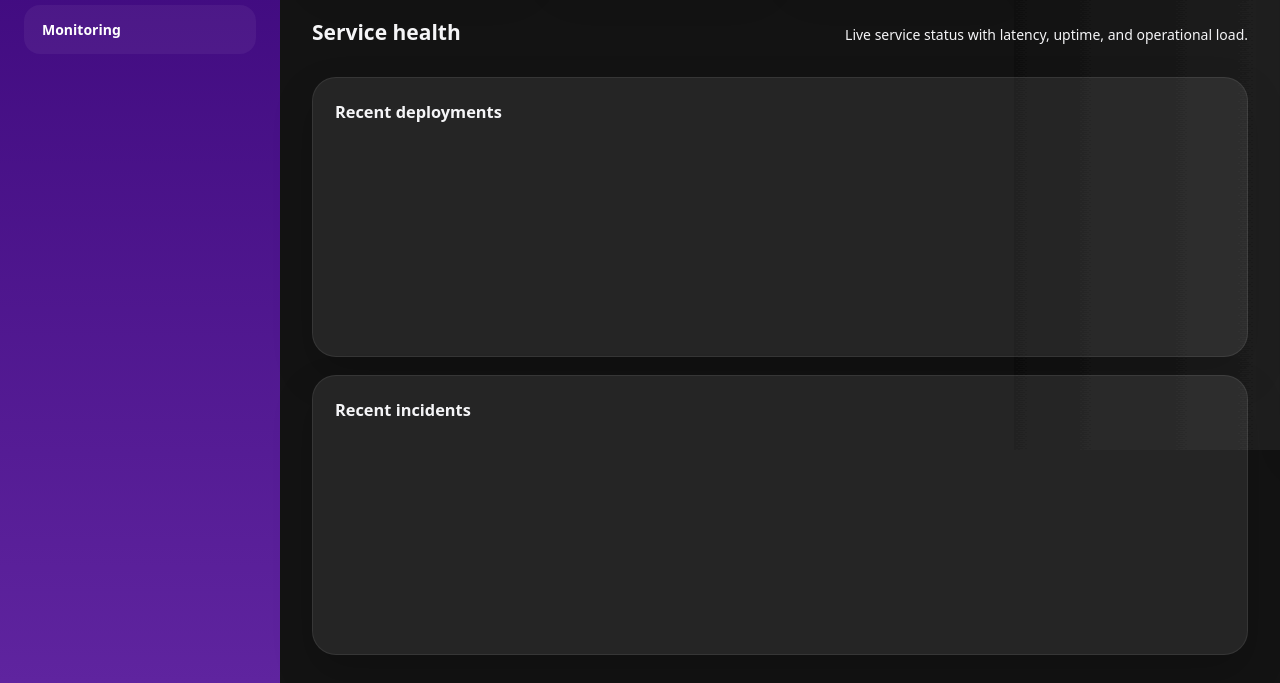
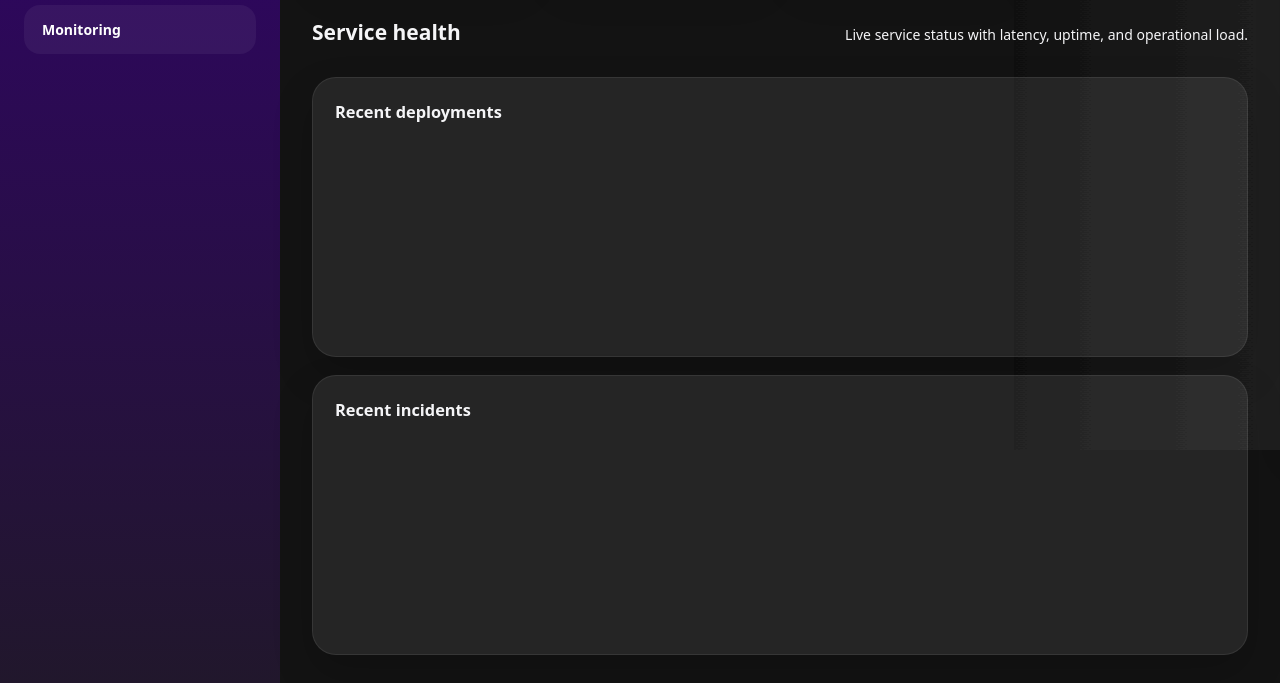
Before and after one commit to tomodachi0/DXC-Ops-Deployment-Dashboard, a plain HTML site: page frontend/index.html in a window 1280 px wide. Shown: the part 350-1033 px from the top of the page. Drawn offline with nearby package versions, Linux system fonts and the light colour scheme; no server answers.

Commit message:
fixing workflows problems and changing colors

```diff
--- a/frontend/style.css
+++ b/frontend/style.css
@@ -1,6 +1,6 @@
 :root {
   color-scheme: dark;
-  --dxc-purple: #5F249F;
+  --dxc-purple: #21172c;
   --dxc-purple-dark: #330072;
   --dxc-teal: #006975;
   --dxc-grey-900: #1A1A1A;
```
Also changed, not shown: 2 other files.
